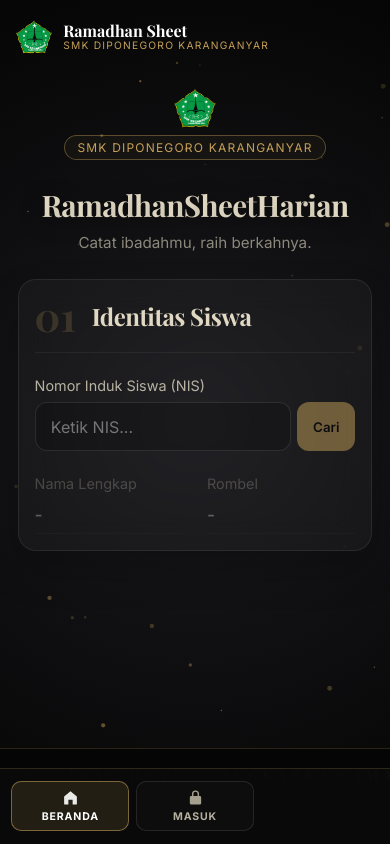
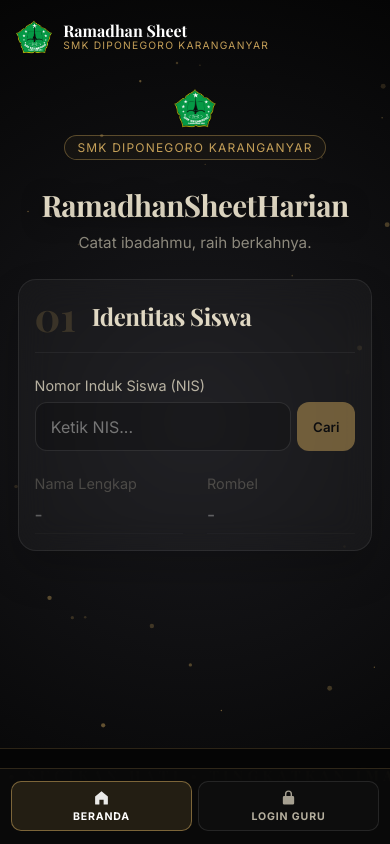
Before and after one commit to akrindev/ramadhan-sheet, a SvelteKit app: page / in a window 390 px wide. Built offline with nearby package versions, Linux system fonts and the light colour scheme; a web font is replaced by a local one.

Commit message:
refactor: simplify mobile bottom nav to prevent overlap

```diff
--- a/src/routes/+layout.svelte
+++ b/src/routes/+layout.svelte
@@ -252,7 +252,7 @@
 		{@render children()}
 	</main>
 
-	<nav class="mobile-bottom-nav">
+	<nav class="mobile-bottom-nav" class:teacher-auth={Boolean(data.teacherAuthenticated)}>
 		<a href="/" class:active={$page.url.pathname === "/"}>
 			<svg viewBox="0 0 24 24" aria-hidden="true">
 				<path d="M3 10.5 12 3l9 7.5V21a1 1 0 0 1-1 1h-5v-7h-6v7H4a1 1 0 0 1-1-1z" />
@@ -260,21 +260,12 @@
 			<span>Beranda</span>
 		</a>
 		{#if data.teacherAuthenticated}
-			<a href="/laporan" class:active={$page.url.pathname === "/laporan"}>
+			<a href="/laporan" class:active={$page.url.pathname.startsWith("/laporan") && !$page.url.pathname.startsWith("/laporan/login")}>
 				<svg viewBox="0 0 24 24" aria-hidden="true">
 					<path d="M4 4h16v16H4z" fill="none" />
 					<path d="M7 7h10v2H7zm0 4h6v2H7zm0 4h10v2H7z" />
 				</svg>
-				<span>Kelas</span>
-			</a>
-			<a
-				href="/laporan/siswa"
-				class:active={$page.url.pathname.startsWith("/laporan/siswa")}
-			>
-				<svg viewBox="0 0 24 24" aria-hidden="true">
-					<path d="M12 12a4.5 4.5 0 1 0-4.5-4.5A4.5 4.5 0 0 0 12 12zm0 2c-3.6 0-6.5 2.2-6.5 5v1h13v-1c0-2.8-2.9-5-6.5-5z" />
-				</svg>
-				<span>Siswa</span>
+				<span>Laporan</span>
 			</a>
 			<button onclick={logoutTeacher} disabled={logoutLoading}>
 				<svg viewBox="0 0 24 24" aria-hidden="true">
@@ -284,11 +275,11 @@
 				<span>{logoutLoading ? "Keluar..." : "Keluar"}</span>
 			</button>
 		{:else}
-			<a href="/laporan/login" class:active={$page.url.pathname === "/laporan/login"}>
+			<a href="/laporan/login" class:active={$page.url.pathname.startsWith("/laporan")}>
 				<svg viewBox="0 0 24 24" aria-hidden="true">
 					<path d="M12 2a5 5 0 0 0-5 5v3H6a2 2 0 0 0-2 2v8a2 2 0 0 0 2 2h12a2 2 0 0 0 2-2v-8a2 2 0 0 0-2-2h-1V7a5 5 0 0 0-5-5zm-3 8V7a3 3 0 0 1 6 0v3z" />
 				</svg>
-				<span>Masuk</span>
+				<span>Login Guru</span>
 			</a>
 		{/if}
 	</nav>
@@ -516,13 +507,17 @@
 			right: 0;
 			bottom: 0;
 			display: grid;
-			grid-template-columns: repeat(3, minmax(0, 1fr));
+			grid-template-columns: repeat(2, minmax(0, 1fr));
 			gap: 0.4rem;
 			padding: 0.7rem 0.7rem calc(0.8rem + env(safe-area-inset-bottom));
 			background: rgba(10, 10, 10, 0.96);
 			backdrop-filter: blur(12px);
 			border-top: 1px solid rgba(197, 160, 89, 0.2);
 			z-index: 80;
+		}
+
+		.mobile-bottom-nav.teacher-auth {
+			grid-template-columns: repeat(3, minmax(0, 1fr));
 		}
 
 		.mobile-bottom-nav a,
```
